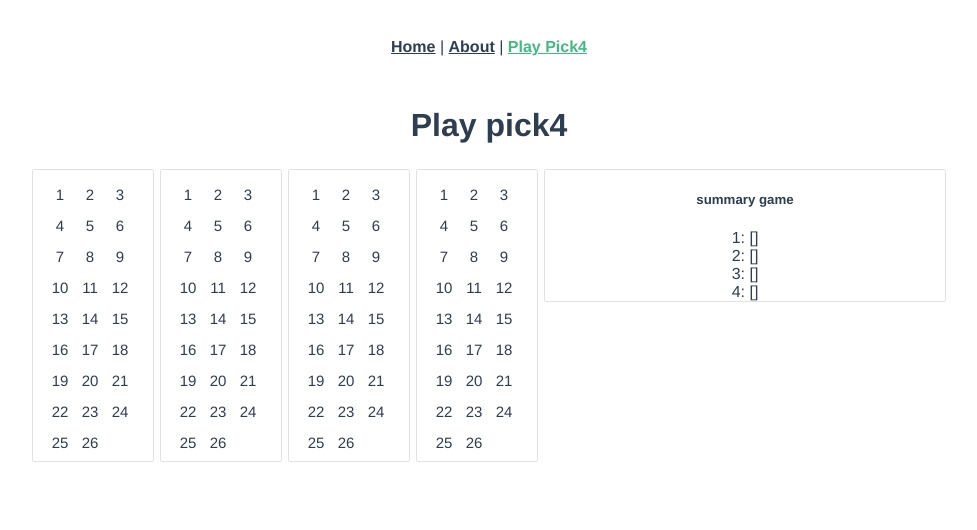
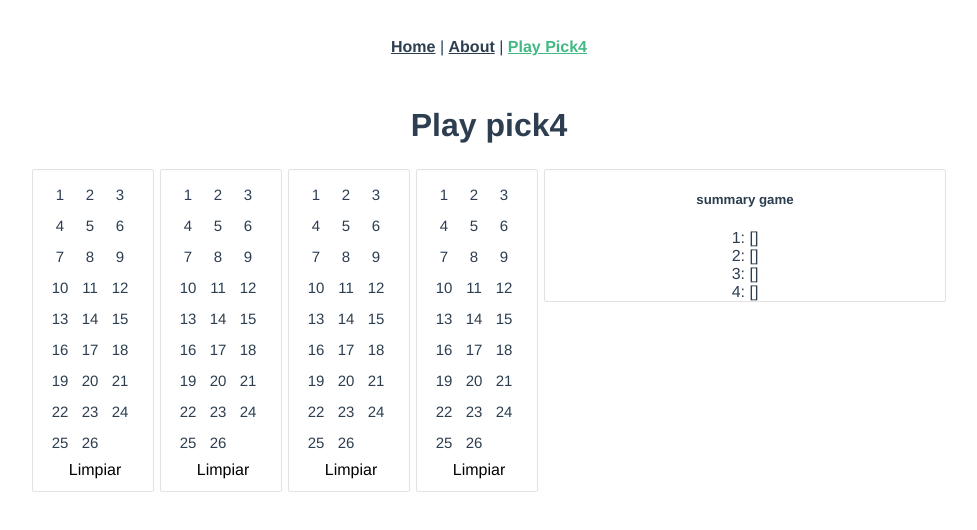
Before and after one commit to gtorreblancaluna/pick4, a Vue app: page /play-pick4 in a window 1280 px wide. Shown: the top 530 px of the page, without its empty margins (151-1128 px from the left). Built offline with nearby package versions, Linux system fonts and the light colour scheme.

Commit message:
limpiar papeleta

```diff
--- a/src/views/PlayPick4.vue
+++ b/src/views/PlayPick4.vue
@@ -30,6 +30,7 @@
           <label class="box"> <input type="checkbox" @click="checkMax($event)" v-model="ticketOne" name="number" value="24"> <span>24</span></label>
           <label class="box"> <input type="checkbox" @click="checkMax($event)" v-model="ticketOne" name="number" value="25"> <span>25</span></label>
           <label class="box"> <input type="checkbox" @click="checkMax($event)" v-model="ticketOne" name="number" value="26"> <span>26</span></label>
+          <a href="javascript:void(0)" class="clean-game" @click="cleanGame($event)">Limpiar</a>
         </div>
     </div>
 <!--    end ticket-->
@@ -61,6 +62,7 @@
         <label class="box"> <input type="checkbox" @click="checkMax($event)" v-model="ticketTwo" name="number" value="24"> <span>24</span></label>
         <label class="box"> <input type="checkbox" @click="checkMax($event)" v-model="ticketTwo" name="number" value="25"> <span>25</span></label>
         <label class="box"> <input type="checkbox" @click="checkMax($event)" v-model="ticketTwo" name="number" value="26"> <span>26</span></label>
+        <a href="javascript:void(0)" class="clean-game" @click="cleanGame($event)">Limpiar</a>
       </div>
     </div>
 <!--    end ticket-->
@@ -92,6 +94,7 @@
         <label class="box"> <input type="checkbox" @click="checkMax($event)" v-model="ticketThree" name="number" value="24"> <span>24</span></label>
         <label class="box"> <input type="checkbox" @click="checkMax($event)" v-model="ticketThree" name="number" value="25"> <span>25</span></label>
         <label class="box"> <input type="checkbox" @click="checkMax($event)" v-model="ticketThree" name="number" value="26"> <span>26</span></label>
+        <a href="javascript:void(0)" class="clean-game" @click="cleanGame($event)">Limpiar</a>
       </div>
     </div>
     <!--    end ticket-->
@@ -123,9 +126,11 @@
         <label class="box"> <input type="checkbox" @click="checkMax($event)" v-model="ticketFour" name="number" value="24"> <span>24</span></label>
         <label class="box"> <input type="checkbox" @click="checkMax($event)" v-model="ticketFour" name="number" value="25"> <span>25</span></label>
         <label class="box"> <input type="checkbox" @click="checkMax($event)" v-model="ticketFour" name="number" value="26"> <span>26</span></label>
+        <a href="javascript:void(0)" class="clean-game" @click="cleanGame($event)">Limpiar</a>
       </div>
     </div>
     <!--    end ticket-->
+
 
 
     <div id="summary-game">
@@ -134,6 +139,7 @@
       <div>2: {{ticketTwo}}</div>
       <div>3: {{ticketThree}}</div>
       <div>4: {{ticketFour}}</div>
+
     </div>
 
 
@@ -163,7 +169,13 @@ export default {
   computed:{
 
   },
+  filters:{
+
+  },
   methods:{
+    sortedList : function(array){
+      return array.sort(function(a, b){return a-b});
+    },
     checkMax : function (event) {
       let $game = event.currentTarget.closest('.game');
       let numOfChecked = $game.querySelectorAll( 'input[name="number"]:checked' ).length;
@@ -172,19 +184,27 @@ export default {
       if(event.currentTarget.checked && numOfChecked > this.maxCombination){
         event.currentTarget.checked = false;
       }else if (!event.currentTarget.checked){
+        this.enabledOrDisabled($game,true);
+      }else if ( numOfChecked == this.maxCombination){
         this.enabledOrDisabled($game,false);
-      }else if ( numOfChecked == this.maxCombination){
-        this.enabledOrDisabled($game,true);
       }
     },
     enabledOrDisabled : function ($game,enabled) {
       let array = $game.querySelectorAll('input[name="number"]:not( :checked )');
       array.forEach(function (value,index,listObject) {
         if(enabled) {
+          value.closest('label.box').classList.remove('disabled');
+        }else{
           value.closest( 'label.box' ).classList.add( 'disabled' );
-        }else{
-          value.closest('label.box').classList.remove('disabled');
         }
+      })
+    },
+    cleanGame : function (event) {
+      let $game = event.currentTarget.closest('.game');
+      let array = $game.querySelectorAll('input[name="number"]');
+      array.forEach(function (value,index,listObject) {
+        value.checked = false;
+        value.closest('label.box').classList.remove('disabled');
       })
     }
   }
@@ -210,4 +230,6 @@ export default {
   .game .disabled { cursor:default; background-color: transparent; border-radius: 14px;}
   .game .disabled span{ color: #b9b9b9;}
 
+  .clean-game{text-decoration:none;color: #000;}
+
 </style>
```
